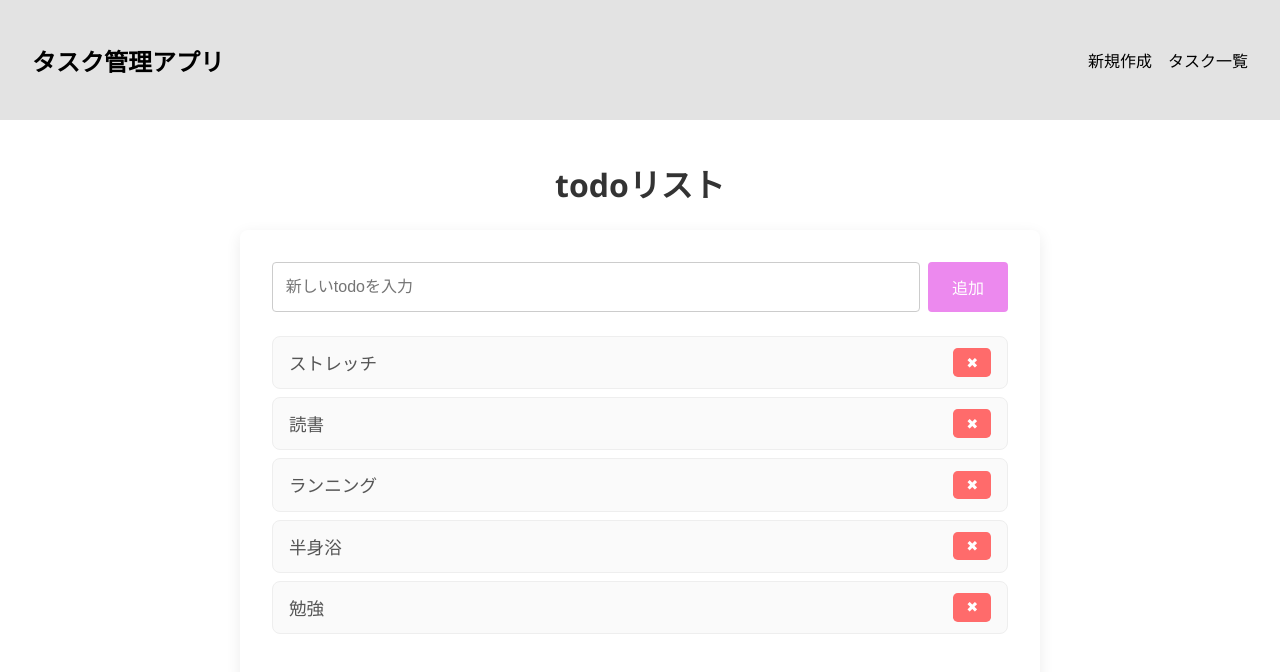
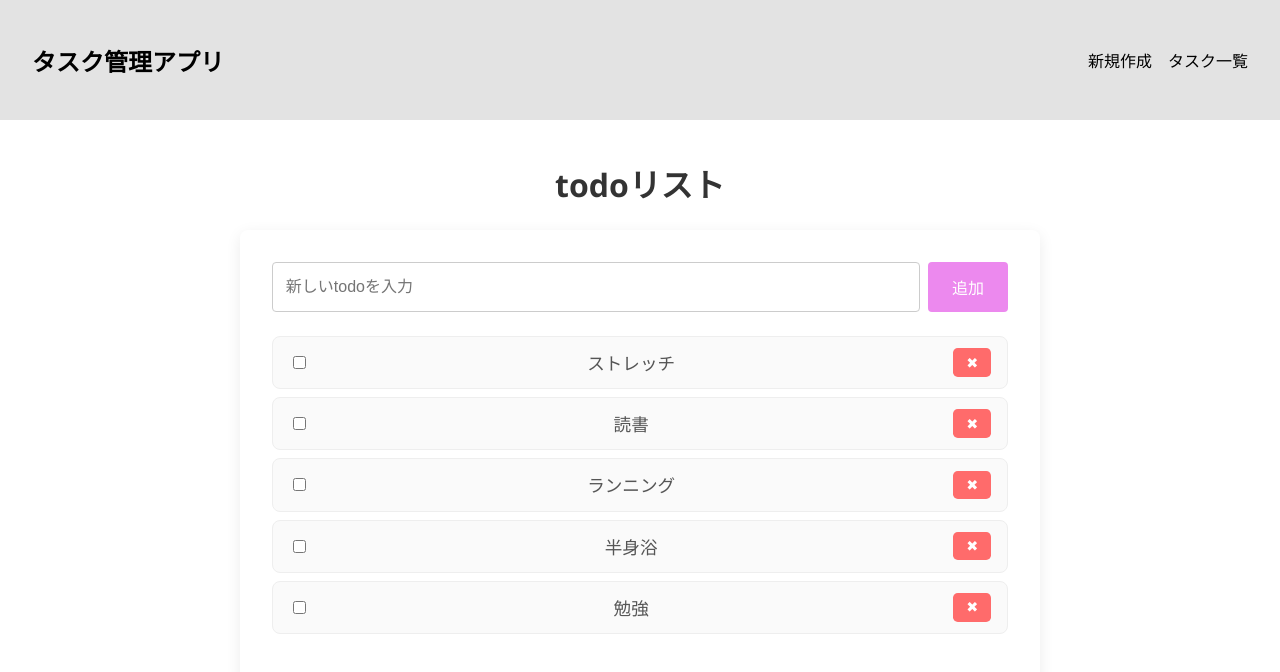
Before and after one commit to kobakaho/react-todo-app, a React (Vite) app: page /todo in a window 1280 px wide. Shown: the top 672 px of the page. Built offline with nearby package versions, Linux system fonts and the light colour scheme.

Commit message:
handleToggleTodoを代入したonToggleをTodoItemコンポーネントで読み込む

```diff
--- a/src/features/tasks/components/ToDoItem.tsx
+++ b/src/features/tasks/components/ToDoItem.tsx
@@ -4,14 +4,24 @@ import styles from "../styles/todo.module.css";
 interface TodoItemProps {
   id: number;
   text: string;
+  completed?: boolean;
   onDelete: (id: number) => void;
-
+  onToggle: (id: number) => void;
 }
 
-const TodoItem: React.FC<TodoItemProps> = ({ id, text, onDelete }) => {
+const TodoItem: React.FC<TodoItemProps> = ({ id, text, completed, onDelete, onToggle }) => {
   return (
-        <li className={styles.todoItem}>
+    <li className={styles.todoItem} id={`todo-item-${id}`}>
+        <input
+            type="checkbox"
+            checked={completed}
+            onChange={() => onToggle(id)}
+            aria-labelledby={`todo-text-${id}`}
+            className={styles.checkbox}
+        />
+        <span id={`todo-text-${id}`}>
             {text}
+        </span>
         <button onClick={() => onDelete(id)} className={styles.deleteButton}>
             ✖
         </button>
```
Lines whose indentation alone changed are shown as unchanged.
